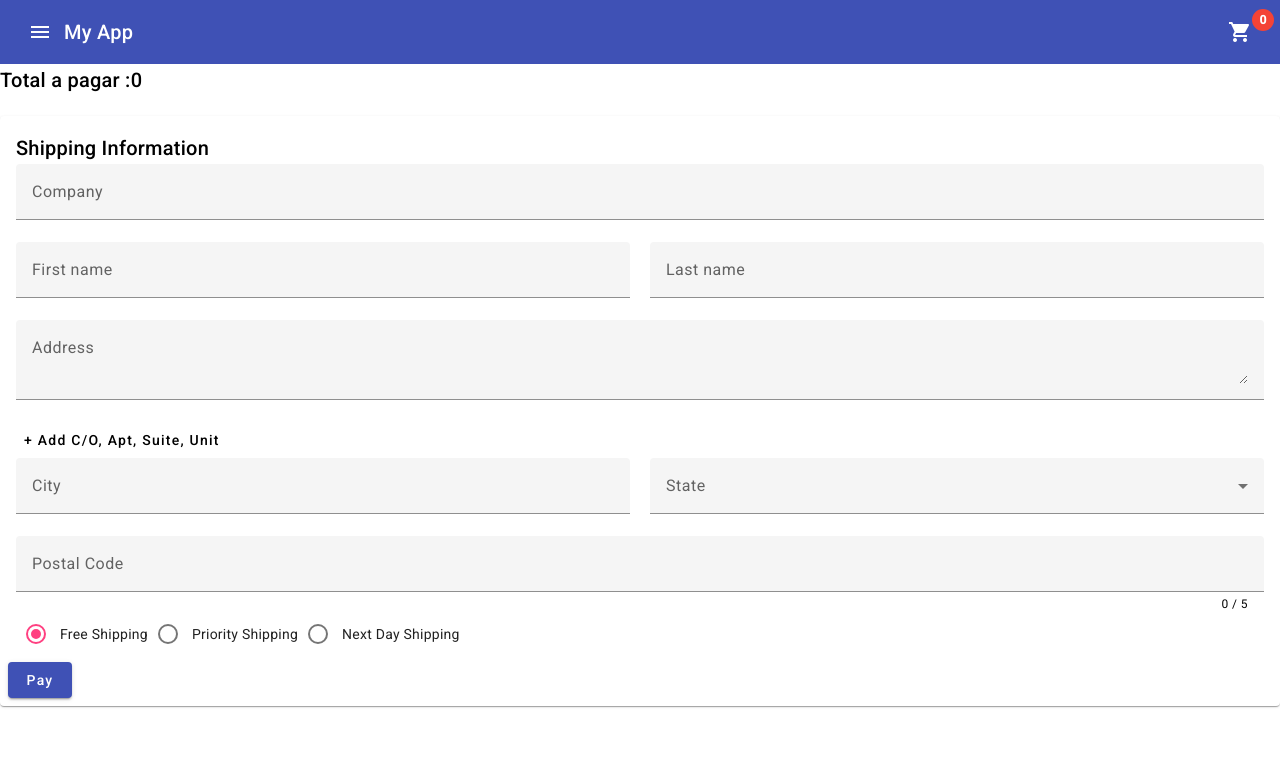
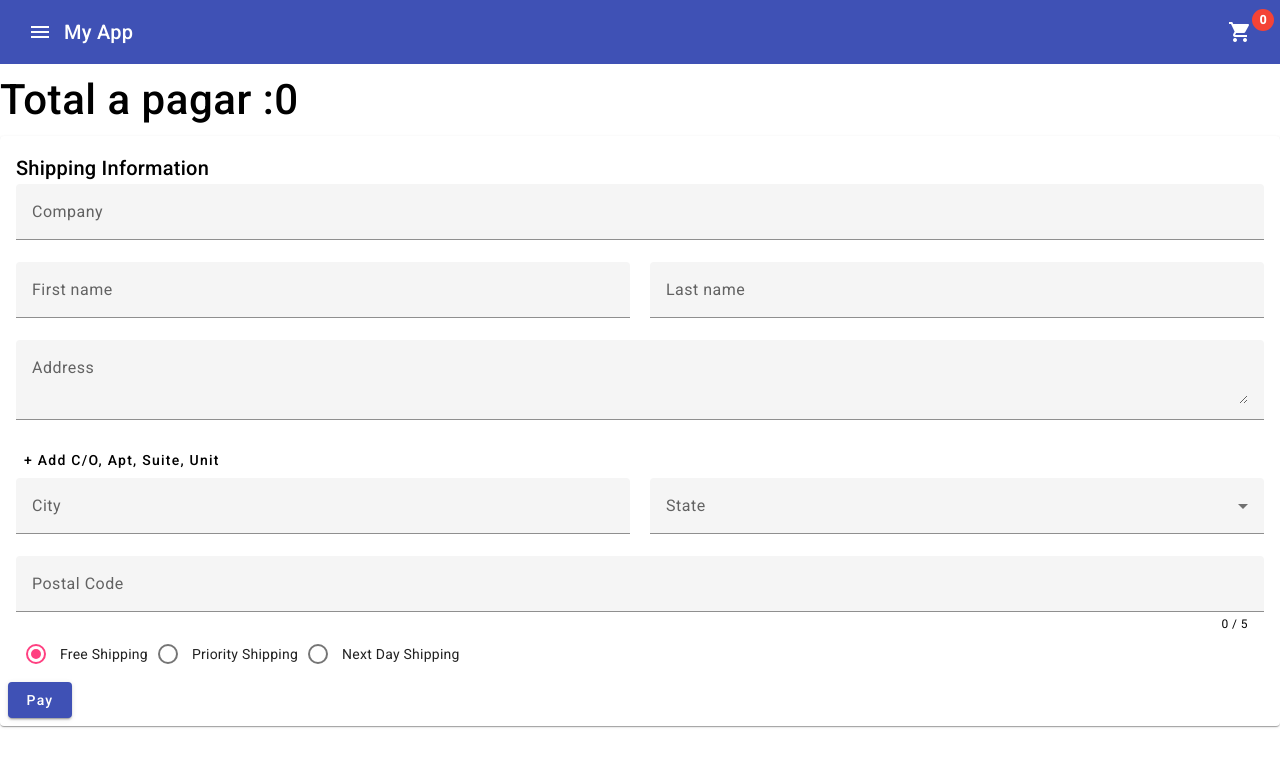
Before and after one commit to josepereza/angular15-material-shoppingCart, an Angular app: page /formulario in a window 1280 px wide. Shown: the top 766 px of the page. Built offline with nearby package versions, Linux system fonts and the light colour scheme.

Commit message:
first commit5

```diff
--- a/src/app/material/material.module.ts
+++ b/src/app/material/material.module.ts
@@ -10,6 +10,7 @@ import { MatButtonModule } from '@angular/material/button';
 import { MatSelectModule } from '@angular/material/select';
 import { MatRadioModule } from '@angular/material/radio';
 import { MatCardModule } from '@angular/material/card';
+import {MatGridListModule} from '@angular/material/grid-list';
 
 
 
@@ -27,7 +28,8 @@ import { MatCardModule } from '@angular/material/card';
     MatBadgeModule,
     MatInputModule,
     MatSelectModule,
-    MatRadioModule
+    MatRadioModule,
+    MatGridListModule
   ]
 })
 export class MaterialModule { }
--- a/src/app/pages/cart/cart.component.html
+++ b/src/app/pages/cart/cart.component.html
@@ -36,7 +36,10 @@
     <tr mat-row *matRowDef="let row; columns: displayedColumns;"></tr>
   </table>
 
-  <div class="total">
+
+
+
+         <div class="total">
     <mat-card-header>
       <mat-card-title >Total: {{total }} €</mat-card-title>
 
--- a/src/app/pages/formulario/formulario.component.html
+++ b/src/app/pages/formulario/formulario.component.html
@@ -1,5 +1,5 @@
 <div class="container">
-  <h2>Total a pagar :{{total}} </h2>
+  <h2 style="font-size: 3em;margin-top: 20px;">Total a pagar :{{total}} </h2>
 </div>
 <form [formGroup]="addressForm" novalidate (ngSubmit)="onSubmit()">
   <mat-card class="shipping-card">
```
